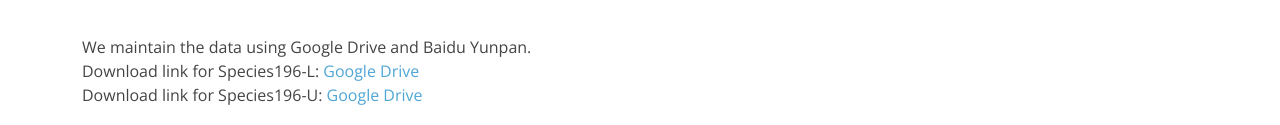
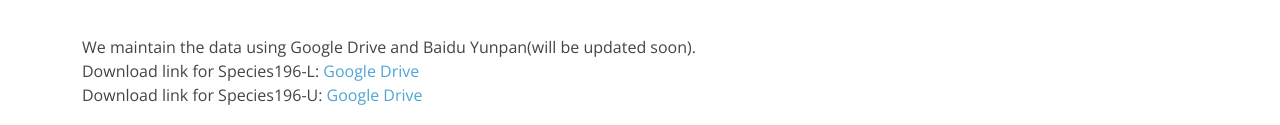
Before and after one commit to WailordHe/cfinbench.github.io, a plain HTML site: page download.html in a window 1280 px wide. Shown: the part 191-316 px from the top of the page. Drawn offline with nearby package versions, Linux system fonts and the light colour scheme.

Commit message:
update dataset link

```diff
--- a/download.html
+++ b/download.html
@@ -73,9 +73,9 @@
     <section id="download" class="download">
       <div class="container">
         <div class="section-title"><h1>Downloads</h1></div>
-        <div>We maintain the data using Google Drive and Baidu Yunpan. </div>
+        <div>We maintain the data using Google Drive and Baidu Yunpan(will be updated soon). </div>
         <div>
-          Download link for Species196-L: <a href="https://drive.google.com/file/d/1NL-hQMxBdUYVItdsfOlDpEVbL2t7df7I/view?usp=sharing" target="_blank" rel="noopener noreferrer">Google Drive</a>
+          Download link for Species196-L: <a href="https://drive.google.com/file/d/15pfxyo9cnx0golJAVM32Zrn1NhxCWPF9/view?usp=sharing" target="_blank" rel="noopener noreferrer">Google Drive</a>
       </div>
       <div>
         Download link for Species196-U: <a href="https://drive.google.com/file/d/1U5irS7lD_qXgaN3Txvi--o_u_dtJYC8U/view?usp=sharing" target="_blank" rel="noopener noreferrer">Google Drive</a>
```
